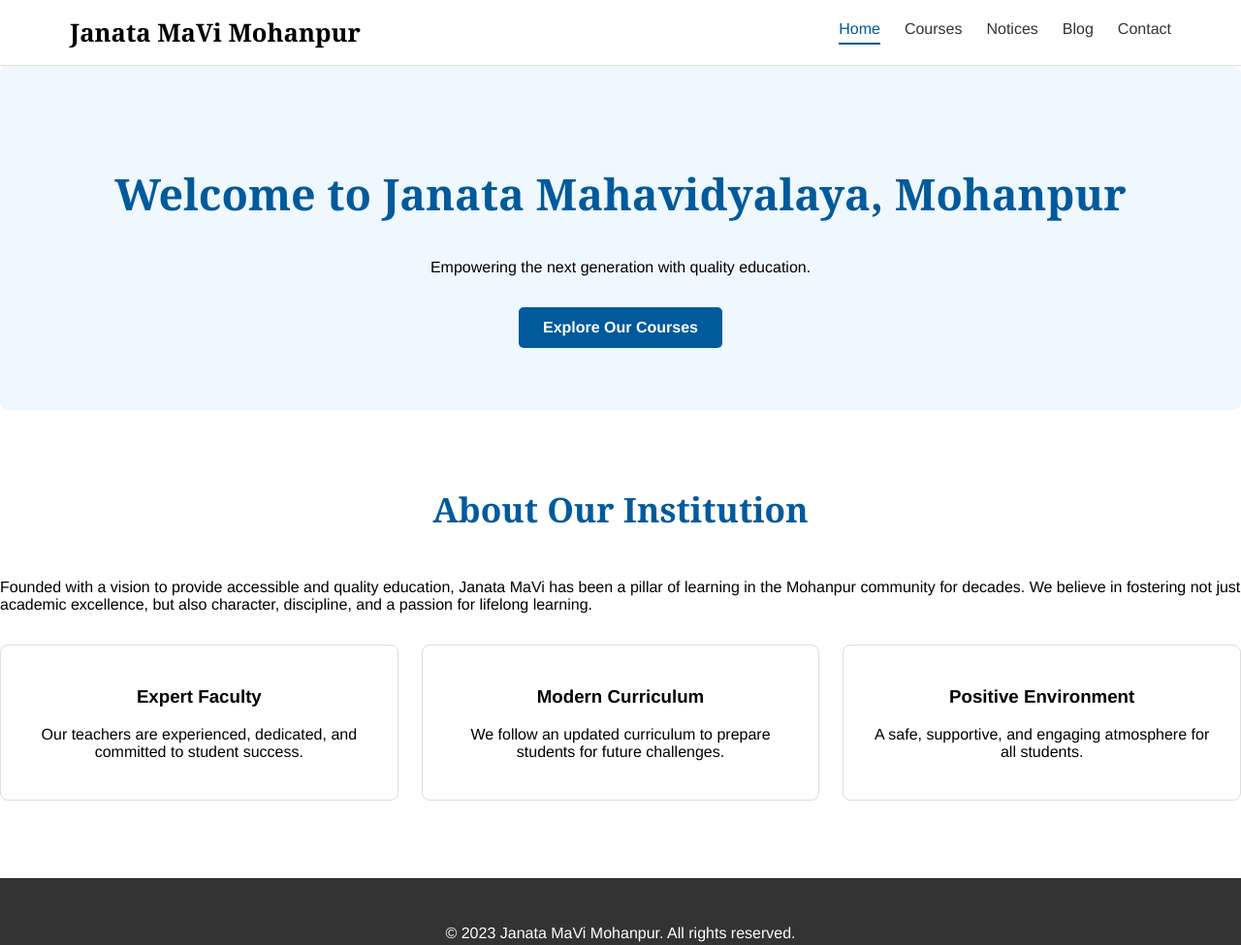
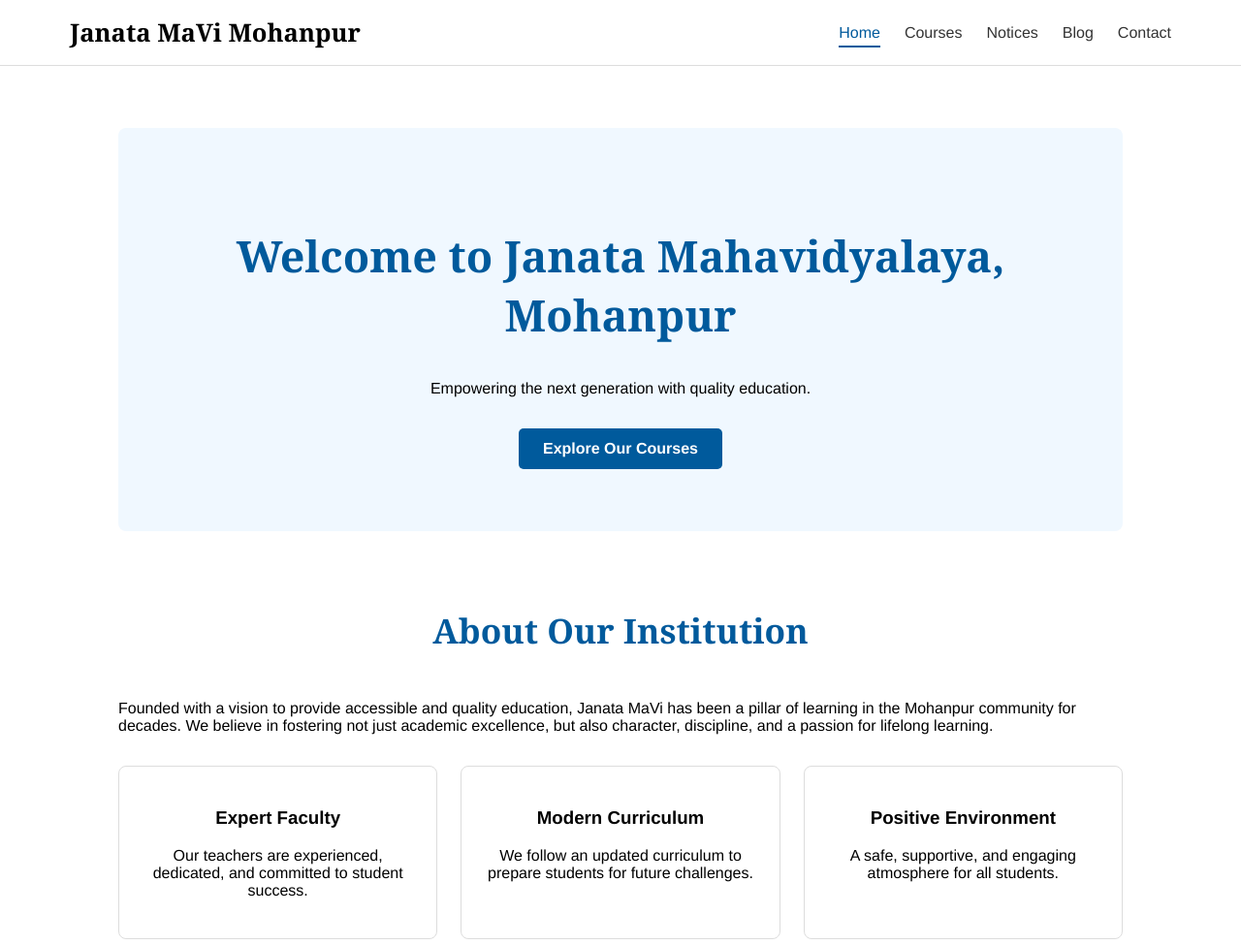
Before and after one commit to janatamavimohanpur/janatamavimohanpur-website, a plain HTML site: page index.html in a window 1280 px wide. Shown: the top 975 px of the page at 97% size. Drawn offline with Linux system fonts and the light colour scheme.

Commit message:
Update style.css

```diff
--- a/style.css
+++ b/style.css
@@ -18,10 +18,9 @@ nav ul li { margin-left: 25px; }
 nav ul li a { color: var(--text-color); text-decoration: none; font-weight: 500; padding-bottom: 5px; border-bottom: 2px solid transparent; transition: all 0.3s; }
 nav ul li a:hover, nav ul li a.active { color: var(--primary-color); border-bottom-color: var(--primary-color); }
 
-/* --- Page Sections Logic --- */
-.page-section { padding: 4rem 2rem; max-width: 1100px; margin: 0 auto; }
-.hidden { display: none; }
-.active { display: block; }
+/* --- General Page Styles --- */
+main section { padding: 4rem 2rem; max-width: 1100px; margin: 0 auto; }
+h2 { text-align: center; font-family: var(--heading-font); font-size: 2.2rem; margin-bottom: 3rem; color: var(--primary-color); }
 
 /* --- Home Page Specific Styles --- */
 .hero { text-align: center; padding: 4rem 2rem; background: var(--secondary-color); border-radius: 8px; }
@@ -32,7 +31,6 @@ nav ul li a:hover, nav ul li a.active { color: var(--primary-color); border-bott
 .feature-card { background: #fff; border: 1px solid #ddd; padding: 1.5rem; text-align: center; border-radius: 8px; }
 
 /* --- Content Item Style (for Courses, Notices, Blog) --- */
-h2 { text-align: center; font-family: var(--heading-font); font-size: 2.2rem; margin-bottom: 3rem; color: var(--primary-color); }
 .content-item { border-bottom: 1px solid #ddd; padding: 1.5rem 0; margin-bottom: 1.5rem; }
 .content-item:last-child { border-bottom: none; }
 .content-item h3 { margin-top: 0; font-size: 1.5rem; }
```
